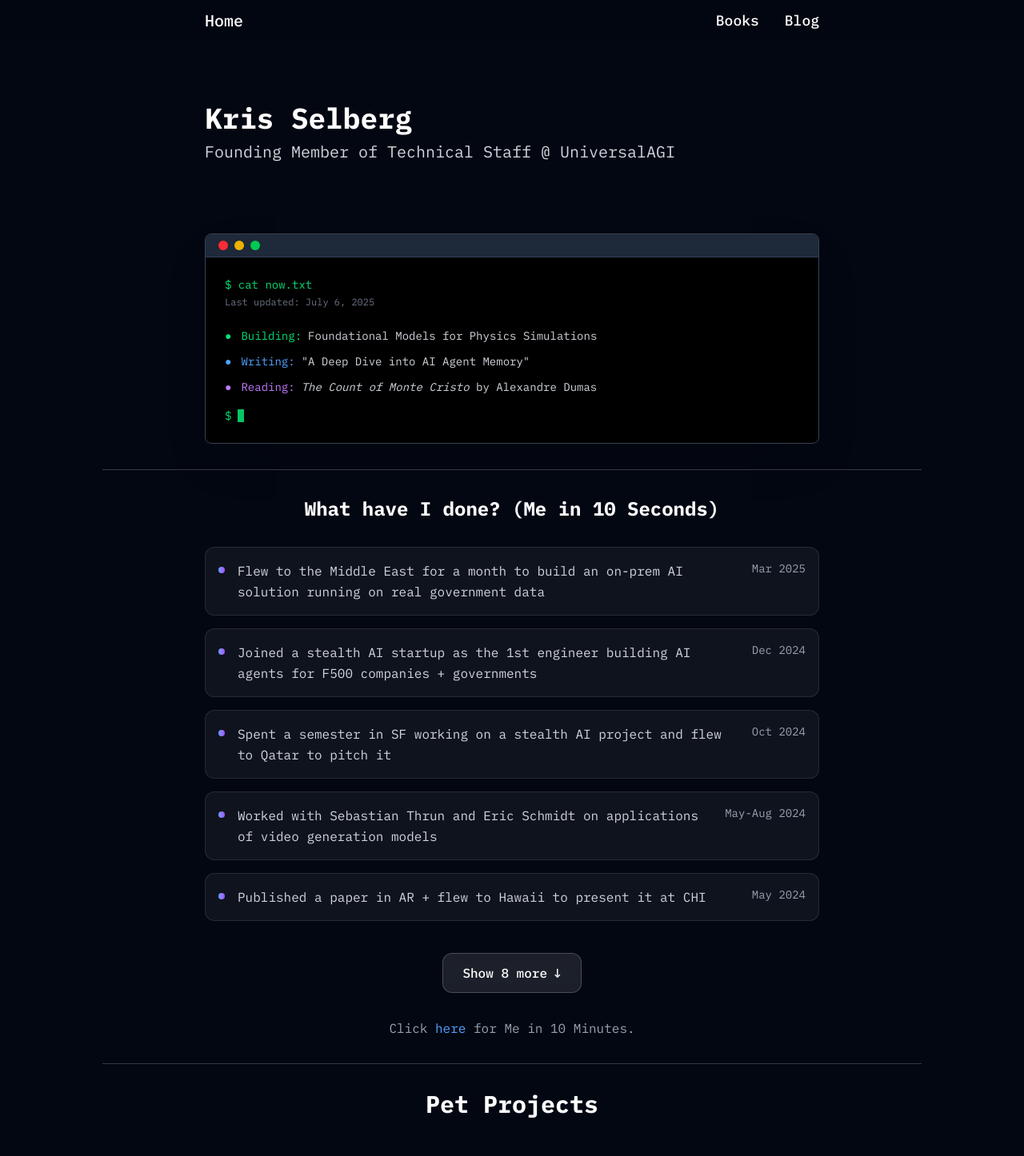
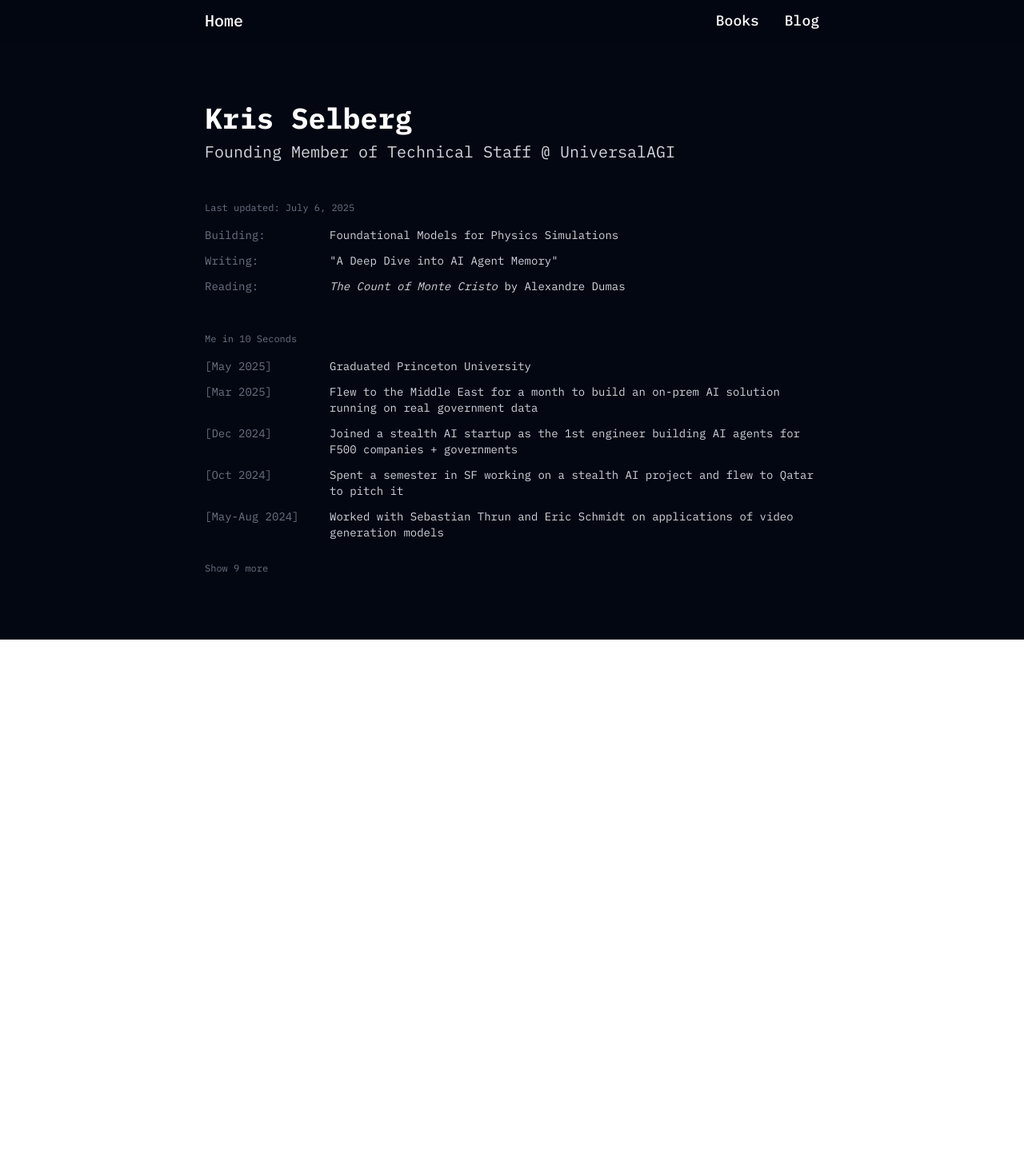
Before and after one commit to krisselberg/simplewebsite, a Next.js app in the folder new-website/: page / in a window 1280 px wide. Shown: the top 1446 px of the page at 80% size. After the commit the page ends 800 px from the top, so only its background shows below. Built offline with nearby package versions, Linux system fonts and the light colour scheme.

Commit message:
minimalist website update

```diff
--- a/new-website/src/app/page.tsx
+++ b/new-website/src/app/page.tsx
@@ -1,12 +1,7 @@
-"use client";
-
 import Header from "@/components/Header";
 import Hero from "@/components/Hero";
 import CurrentStatus from "@/components/CurrentStatus";
 import Achievements from "@/components/Achievements";
-import Projects from "@/components/Projects";
-import Writing from "@/components/Writing";
-import Separator from "@/components/Separator";
 
 export default function Home() {
   return (
@@ -15,12 +10,7 @@ export default function Home() {
 
       <Hero />
       <CurrentStatus />
-      <Separator />
       <Achievements />
-      <Separator />
-      <Projects />
-      <Separator />
-      <Writing />
     </div>
   );
 }
--- a/new-website/src/components/Achievements.tsx
+++ b/new-website/src/components/Achievements.tsx
@@ -1,9 +1,12 @@
+"use client";
+
 import Container from "./Container";
 import { useState } from "react";
 
 export default function Achievements() {
   const [showAll, setShowAll] = useState(false);
   const achievements = [
+    { text: "Graduated Princeton University", date: "May 2025" },
     { text: "Flew to the Middle East for a month to build an on-prem AI solution running on real government data", date: "Mar 2025" },
     { text: "Joined a stealth AI startup as the 1st engineer building AI agents for F500 companies + governments", date: "Dec 2024" },
     { text: "Worked with Sebastian Thrun and Eric Schmidt on applications of video generation models", date: "May-Aug 2024" },
@@ -20,24 +23,25 @@ export default function Achievements() {
   ];
 
   return (
-    <section className="py-8">
+    <section className="pb-16">
       <Container>
-        <h3 className="text-2xl font-bold text-white mb-8 text-center">What have I done? (Me in 10 Seconds)</h3>
+        <div className="font-mono text-sm">
+          <div className="mb-4">
+            <div className="text-gray-500 text-xs">
+              Me in 10 Seconds
+            </div>
+          </div>
 
-        <div className="grid gap-4">
+          <div className="space-y-3">
               {(() => {
                 const sortedAchievements = achievements.sort((a, b) => {
-              // Helper function to parse dates into comparable format
                   const parseDate = (dateStr: string) => {
-                // Handle various date formats
                     if (dateStr.includes('-')) {
-                  // Handle ranges like "May-Aug 2024" or "Jun-Aug 2022"
                       const parts = dateStr.split(' ');
                       const year = parseInt(parts[parts.length - 1]);
                       const monthRange = parts[0];
                       const endMonth = monthRange.split('-')[1];
 
-                  // Map month abbreviations to numbers
                       const monthMap: { [key: string]: number } = {
                         'Jan': 1, 'Feb': 2, 'Mar': 3, 'Apr': 4, 'May': 5, 'Jun': 6,
                         'Jul': 7, 'Aug': 8, 'Sep': 9, 'Oct': 10, 'Nov': 11, 'Dec': 12
@@ -45,7 +49,6 @@ export default function Achievements() {
 
                       return year * 100 + (monthMap[endMonth] || 0);
                     } else if (dateStr.includes(' ')) {
-                  // Handle formats like "Mar 2025", "Oct 2024"
                       const [month, year] = dateStr.split(' ');
                       const monthMap: { [key: string]: number } = {
                         'Jan': 1, 'Feb': 2, 'Mar': 3, 'Apr': 4, 'May': 5, 'Jun': 6,
@@ -54,12 +57,11 @@ export default function Achievements() {
 
                       return parseInt(year) * 100 + (monthMap[month] || 0);
                     } else {
-                  // Handle year only format like "2020"
                       return parseInt(dateStr) * 100;
                     }
                   };
 
-              return parseDate(b.date) - parseDate(a.date); // Sort descending (newest first)
+                  return parseDate(b.date) - parseDate(a.date);
                 });
 
                 const visibleAchievements = sortedAchievements.slice(0, 5);
@@ -68,12 +70,9 @@ export default function Achievements() {
                 return (
                   <>
                     {visibleAchievements.map((achievement, index) => (
-            <div
-              key={index}
-              className="flex items-start gap-4 p-4 bg-white/5 rounded-xl border border-white/10 hover:bg-white/10 transition-colors"
-            >
-              <div className="w-2 h-2 bg-gradient-to-r from-blue-400 to-purple-500 rounded-full mt-2 flex-shrink-0"></div>
-              <p className="text-gray-300 leading-relaxed flex-1">
+                      <div key={index} className="flex items-start gap-4">
+                        <span className="text-gray-500 flex-shrink-0 w-[140px]">[{achievement.date}]</span>
+                        <span className="text-gray-300">
                             {achievement.text.includes("wantrepreneur") ? (
                               <>
                                 Read a book a week for a year (mostly self-help and{" "}
@@ -90,25 +89,16 @@ export default function Achievements() {
                             ) : (
                               achievement.text
                             )}
-              </p>
-              <span className="text-sm text-gray-400 font-mono">{achievement.date}</span>
+                          </span>
                       </div>
                     ))}
 
-                {hiddenAchievements.length > 0 && (
-                  <div
-                    className={`overflow-hidden transition-all duration-500 ease-in-out ${
-                      showAll ? 'max-h-[2000px] opacity-100' : 'max-h-0 opacity-0'
-                    }`}
-                  >
-                    <div className="grid gap-4 pt-4">
+                    {hiddenAchievements.length > 0 && showAll && (
+                      <>
                         {hiddenAchievements.map((achievement, index) => (
-                        <div
-                          key={index + 5}
-                          className="flex items-start gap-4 p-4 bg-white/5 rounded-xl border border-white/10 hover:bg-white/10 transition-colors"
-                        >
-                          <div className="w-2 h-2 bg-gradient-to-r from-blue-400 to-purple-500 rounded-full mt-2 flex-shrink-0"></div>
-                          <p className="text-gray-300 leading-relaxed flex-1">
+                          <div key={index + 5} className="flex items-start gap-4">
+                            <span className="text-gray-500 flex-shrink-0 w-[140px]">[{achievement.date}]</span>
+                            <span className="text-gray-300">
                                 {achievement.text.includes("wantrepreneur") ? (
                                   <>
                                     Read a book a week for a year (mostly self-help and{" "}
@@ -125,12 +115,10 @@ export default function Achievements() {
                                 ) : (
                                   achievement.text
                                 )}
-                          </p>
-                          <span className="text-sm text-gray-400 font-mono">{achievement.date}</span>
+                              </span>
                           </div>
                         ))}
-                    </div>
-                  </div>
+                      </>
                     )}
                   </>
                 );
@@ -138,36 +126,15 @@ export default function Achievements() {
             </div>
 
           {achievements.length > 5 && (
-          <div className="text-center mt-6">
+            <div className="mt-6">
               <button
                 onClick={() => setShowAll(!showAll)}
-              className="bg-white/10 hover:bg-white/20 border border-white/20 hover:border-white/30
-                         rounded-xl px-6 py-3 text-white font-medium transition-all duration-300
-                         backdrop-blur-sm hover:scale-105 active:scale-95"
+                className="text-gray-500 hover:text-gray-300 transition-colors text-xs"
               >
-              <span className="flex items-center gap-2">
                 {showAll ? `Show less` : `Show ${achievements.length - 5} more`}
-                <span className={`transition-transform duration-300 ${showAll ? 'rotate-180' : 'rotate-0'}`}>
-                  ↓
-                </span>
-              </span>
               </button>
             </div>
           )}
-
-        <div className="text-center mt-8">
-          <p className="text-gray-400">
-            Click{" "}
-            <a
-              href="https://krisselberg.github.io/about"
-              target="_blank"
-              rel="noopener noreferrer"
-              className="text-blue-400 hover:underline"
-            >
-              here
-            </a>
-            {" "}for Me in 10 Minutes.
-          </p>
         </div>
       </Container>
     </section>
--- a/new-website/src/components/CurrentStatus.tsx
+++ b/new-website/src/components/CurrentStatus.tsx
@@ -2,63 +2,35 @@ import Container from "./Container";
 
 export default function CurrentStatus() {
   return (
-    <section className="py-8">
+    <section className="pb-12">
       <Container>
-        <div className="bg-black rounded-lg overflow-hidden border border-gray-700 shadow-2xl">
-          {/* Terminal Header */}
-          <div className="bg-gray-800 px-4 py-2 flex items-center border-b border-gray-700">
-            <div className="flex gap-2">
-              <div className="w-3 h-3 rounded-full bg-red-500"></div>
-              <div className="w-3 h-3 rounded-full bg-yellow-500"></div>
-              <div className="w-3 h-3 rounded-full bg-green-500"></div>
-            </div>
-          </div>
-
-          {/* Terminal Content */}
-          <div className="p-6 font-mono text-sm">
-            <div className="mb-6">
-              <div className="text-green-400 mb-1">$ cat now.txt</div>
+        <div className="font-mono text-sm">
+          <div className="mb-4">
             <div className="text-gray-500 text-xs">
               Last updated: July 6, 2025
             </div>
           </div>
 
           <div className="space-y-3">
-              <div className="flex items-start gap-3">
-                <span className="text-green-400">●</span>
-                <div>
-                  <span className="text-green-400">Building:</span>
-                  <span className="text-gray-300 ml-2">
+            <div className="flex items-start gap-4">
+              <span className="text-gray-500 flex-shrink-0 w-[140px]">Building:</span>
+              <span className="text-gray-300">
                 Foundational Models for Physics Simulations
               </span>
             </div>
-              </div>
 
-              <div className="flex items-start gap-3">
-                <span className="text-blue-400">●</span>
-                <div>
-                  <span className="text-blue-400">Writing:</span>
-                  <span className="text-gray-300 ml-2">
+            <div className="flex items-start gap-4">
+              <span className="text-gray-500 flex-shrink-0 w-[140px]">Writing:</span>
+              <span className="text-gray-300">
                 "A Deep Dive into AI Agent Memory"
               </span>
             </div>
-              </div>
 
-              <div className="flex items-start gap-3">
-                <span className="text-purple-400">●</span>
-                <div>
-                  <span className="text-purple-400">Reading:</span>
-                  <span className="text-gray-300 ml-2">
+            <div className="flex items-start gap-4">
+              <span className="text-gray-500 flex-shrink-0 w-[140px]">Reading:</span>
+              <span className="text-gray-300">
                 <em>The Count of Monte Cristo</em> by Alexandre Dumas
               </span>
-                </div>
-              </div>
-            </div>
-
-            {/* Blinking cursor */}
-            <div className="mt-4 flex items-center gap-1">
-              <span className="text-green-400">$</span>
-              <span className="inline-block w-2 h-4 bg-green-400 animate-pulse ml-1"></span>
             </div>
           </div>
         </div>
--- a/new-website/src/components/Hero.tsx
+++ b/new-website/src/components/Hero.tsx
@@ -2,11 +2,11 @@ import Container from "./Container";
 
 export default function Hero() {
   return (
-    <section className="pt-32 pb-8">
+    <section className="pt-32 pb-12">
       <Container>
         <div className="max-w-3xl">
           <h1 className="text-4xl font-bold mb-2 text-white">Kris Selberg</h1>
-          <h2 className="text-xl text-gray-300 mb-6">
+          <h2 className="text-xl text-gray-300">
             Founding Member of Technical Staff @{" "}
             <a
               href="https://universalagi.com"
--- a/new-website/src/components/Tooltip.tsx
+++ b/new-website/src/components/Tooltip.tsx
@@ -1,3 +1,5 @@
+"use client";
+
 import { useState } from "react";
 
 interface TooltipProps {
```
Also changed, not shown: new-website/src/app/layout.tsx (+6 -1 lines). Lines whose indentation alone changed are shown as unchanged.
